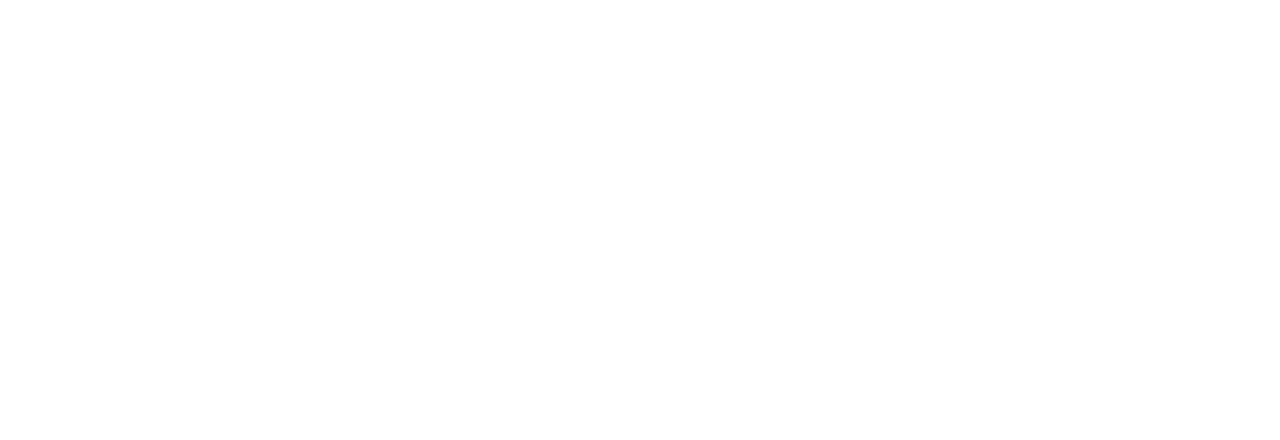
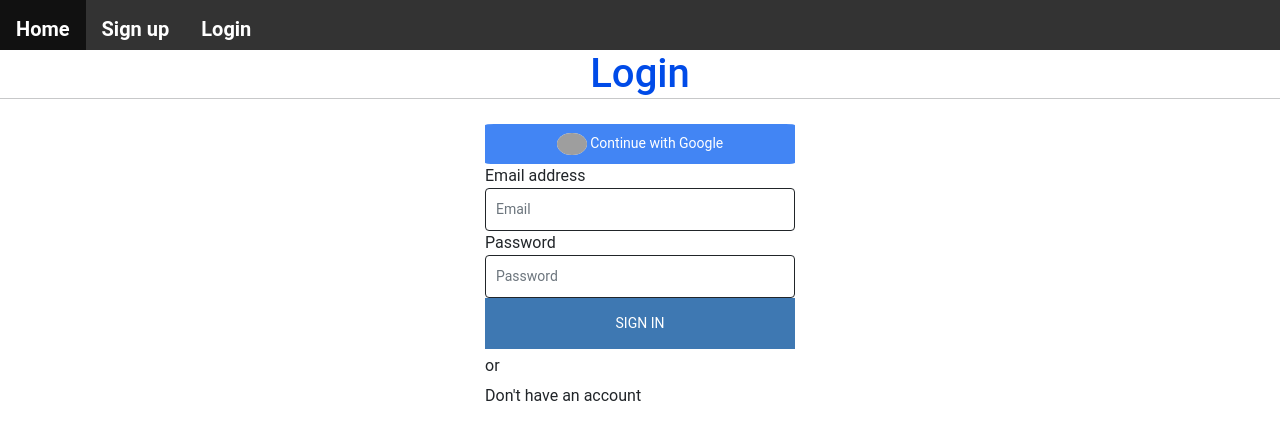
Before and after one commit to abdallahabusedo/LevelUp_E-learning, a React (Create React App) app: page /login in a window 1280 px wide. Shown: the top 440 px of the page. Built offline with nearby package versions, Linux system fonts and the light colour scheme; no server answers; grey boxes are pictures that could not be loaded.

Commit message:
Handled Auth Context & PrivateRoutes

```diff
--- a/src/components/profile/UserForm.jsx
+++ b/src/components/profile/UserForm.jsx
@@ -1,7 +1,9 @@
 import React, { useState, useEffect } from "react";
 import { fireStore, auth } from "./../../services/firebase";
+import { useAuth } from "./../../services/authContext";
 
 export default function UserForm(props) {
+  const { currentUser } = useAuth();
   var [Info, setInfo] = useState({
     username: "",
     profileImage: "",
@@ -20,7 +22,7 @@ export default function UserForm(props) {
   useEffect(() => {
     return fireStore
       .collection("users")
-      .doc(auth.currentUser.uid)
+      .doc(currentUser.uid)
       .get()
       .then((doc) => {
         if (doc.exists) {
--- a/src/components/profile/UserImage.jsx
+++ b/src/components/profile/UserImage.jsx
@@ -2,16 +2,17 @@ import React, { useState, useEffect } from "react";
 import "./../../assets/styles/profile.css";
 import dummy from "./../../assets/Images/dummyprofile.jpg";
 import { storage, fireStore } from "./../../services/firebase";
+import { useAuth } from "./../../services/authContext";
 
-export default function UserImage(props) {
-  var userId = props.uid;
+export default function UserImage() {
 
+  const { currentUser } = useAuth();
   const [userImage, setUserImage] = useState();
 
   useEffect(() => {
     return fireStore
       .collection("users")
-      .doc(userId)
+      .doc(currentUser.uid)
       .get()
       .then((doc) => {
         if (doc.exists) {
@@ -20,7 +21,7 @@ export default function UserImage(props) {
           else setUserImage(doc.get("profileImage"));
         }
       });
-  }, [userId, setUserImage]);
+  }, [currentUser.uid, setUserImage]);
 
   const metadata = {
     contentType: "image/jpg",
@@ -31,7 +32,7 @@ export default function UserImage(props) {
   };
 
   const updateIamge = async (e) => {
-    var imgRef = storage.ref("Images").child(`${props.uid}/userImage`);
+    var imgRef = storage.ref("Images").child(`${currentUser.uid}/userImage`);
 
     await imgRef.put(e.target.files[0], metadata);
 
@@ -40,7 +41,7 @@ export default function UserImage(props) {
       .then((url) => {
         fireStore
           .collection("users")
-          .doc(userId)
+          .doc(currentUser.uid)
           .update({
             profileImage: url,
           })
--- a/src/components/profile/UserProfile.jsx
+++ b/src/components/profile/UserProfile.jsx
@@ -1,19 +1,30 @@
 import React from "react";
+import {useHistory} from "react-router-dom";
 import UserForm from "./UserForm";
 import { fireStore } from "../../services/firebase";
 import UserImage from "./UserImage";
+import {useAuth} from "../../services/authContext";
 import "./../../assets/styles/profile.css";
-const UserProfile = (props) => {
-  var userId = props.currentUser.uid;
+const UserProfile = () => {
+
+  const { currentUser, logout }  = useAuth();
+  const history = useHistory();
+
   const AddOrEdit = (obj) => {
     fireStore
       .collection("users")
-      .doc(userId)
+      .doc(currentUser.uid)
       .set(obj)
       .catch((err) => {
         console.log(err);
       });
   };
+
+  const handleLogOut = async () => {
+    await logout().then( () => {
+      history.push("/login");
+    });
+  }
 
   return (
     <>
@@ -24,8 +35,11 @@ const UserProfile = (props) => {
           </a>
         </nav>
 
-        <UserImage uid={userId} />
+        <UserImage uid={currentUser.uid} />
         <UserForm AddOrEdit={AddOrEdit} />
+      </div>
+      <div>
+        <button onClick={handleLogOut}>Sign Out</button>
       </div>
     </>
   );
--- a/src/navigation/routes.js
+++ b/src/navigation/routes.js
@@ -14,7 +14,37 @@ import videoPage from "../pages/videoPage/videoPage.jsx";
 import Course from "../pages/Course/course.jsx";
 import CouresCreator from "../pages/CourseCreator/CourseCreator.jsx";
 import Search from "../pages/Search/Search";
+
+import { useAuth , AuthProvider } from "../services/authContext";
+
+const PrivateRoute = ({ component: Component, ...rest }) => {
+  const { currentUser } = useAuth()
+
+  return (
+    <Route
+      {...rest}
+      render={props => {
+        return currentUser ? <Component {...props} /> : <Redirect to="/login" />
+      }}
+    ></Route>
+  )
+}
+
+const AuthenticatedRoute = ({ component: Component, ...rest }) => {
+  const { currentUser } = useAuth()
+
+  return (
+    <Route
+      {...rest}
+      render={props => {
+        return !currentUser ? <Component {...props} /> : <Redirect to="/user/profile" />
+      }}
+    ></Route>
+  )
+}
+
 const createRoutes = () => (
+  <AuthProvider>
     <Router>
       <Switch>
         <Route exact path="/">
@@ -24,12 +54,13 @@ const createRoutes = () => (
         <Route exact path="/home" component={Home} />
         <Route exact path="/course/:id" component={Course} />
         <Route exact path="/createcourse" component={CouresCreator} />
-      <Route exact path="/signup" component={SignUp} />
-      <Route exact path="/signin" component={SignIn} />
-      <Route exact path="/user/profile" component={Profile} />
+        <AuthenticatedRoute exact path="/signup" component={SignUp} />
+        <AuthenticatedRoute exact path="/login" component={SignIn} />
+        <PrivateRoute exact path="/user/profile" component={Profile} />
         <Route exact path="/videoPage" component={videoPage} />
       </Switch>
     </Router>
+  </AuthProvider>
 );
 
 export default createRoutes;
--- a/src/pages/AccountLogin/signin.jsx
+++ b/src/pages/AccountLogin/signin.jsx
@@ -1,50 +1,53 @@
-import React, { Component } from "react";
+import React, { useState } from "react";
 import NavigationBar from "../../components/navComponent";
 
-import { Link } from "react-router-dom";
+import { Link , useHistory} from "react-router-dom";
 
 import { fireStore } from "../../services/firebase";
-import { GoogleAuth, userAuth } from "../../services/Authentication";
+import { useAuth } from "../../services/authContext"
 
 import "../../assets/styles/Form.css";
-export default class SignIn extends Component {
-  constructor(props) {
-    super(props);
-    this.state = {
+const SignIn = () => {
+  const {login , googleSign} = useAuth();
+  const history = useHistory();
+  const [loading, setLoading] = useState(false)
+
+  const [data,setData] = useState({
       email: "",
-      password: "",
-    };
-  }
+      password: ""
+  });
 
-  handleChange = (event) => {
+
+  const handleChange = async (event) => {
     let name = event.target.name,
       value = event.target.value;
-    this.setState({ [name]: value });
+    setData({ [name]: value });
   };
 
-  handleSubmit = (event) => {
+  const handleSubmit = async (event) => {
     event.preventDefault();
 
-    let { email, password } = this.state;
+    let { email, password } = useState;
+
+    setLoading(true)
     if (event.target.name === "userAuth") {
-      userAuth(email, password)
+      await login(email, password)
         .then(() => {
           console.log("User Auth Success");
-          this.props.history.push("/user/profile");
+          history.push("/user/profile");
         })
         .catch((err) => {
           alert(err.message);
         });
     } else if (event.target.name === "googleAuth") {
-      GoogleAuth()
-        .then((result) => {
+
+      await googleSign().then((result) => {
           console.log("Google Auth Success");
           var ref = fireStore.collection("users");
 
           ref.get(result.user.uid).then((doc) => {
-            if (!doc.exists) {
-              ref
-                .doc(result.user.uid)
+            if (!doc.exists)
+              ref.doc(result.user.uid)
                 .set({
                   username: result.user.displayName,
                   profileImage: "",
@@ -55,30 +58,23 @@ export default class SignIn extends Component {
                   LinkGitHub: "",
                   LinkLinkedIn: "",
                 })
-                .then(() => {
-                  this.props.history.push("/user/profile");
-                  //this.props.history.push("/");
           });
-            } else {
-              this.props.history.push("/user/profile");
-              //this.props.history.push("/");
-            }
-          });
-        })
-        .catch((err) => {
+      }).catch((err) => {
           console.log(err.message);
       });
+      history.push("/user/profile");
     }
-  };
+    setLoading(false);
+  }
 
-  render() {
+
   return (
     <div className="form-container">
       <NavigationBar />
       <h1> Login </h1>
       <hr />
-        <form name="userAuth" onSubmit={this.handleSubmit}>
-          <div className="form-group" onClick={this.handleSubmit}>
+      <form name="userAuth" onSubmit={handleSubmit}>
+        <div className="form-group" onClick={handleSubmit}>
           <button type="button" name="googleAuth">
             {" "}
             <img
@@ -98,7 +94,7 @@ export default class SignIn extends Component {
             id="email"
             placeholder="Email"
             name="email"
-              onChange={this.handleChange}
+            onChange={handleChange}
           />
         </div>
         <div className="form-group">
@@ -110,7 +106,7 @@ export default class SignIn extends Component {
             id="password"
             placeholder="Password"
             name="password"
-              onChange={this.handleChange}
+            onChange={handleChange}
           />
         </div>
         <div className="form-actions">
@@ -126,4 +122,6 @@ export default class SignIn extends Component {
     </div>
   );
 }
-}
+
+
+export default SignIn;
--- a/src/pages/AccountLogin/signup.jsx
+++ b/src/pages/AccountLogin/signup.jsx
@@ -1,33 +1,33 @@
-import React, { Component } from 'react';
+import React, { useState , setState } from 'react';
 import NavigationBar from "../../components/navComponent";
 
 import { Link } from 'react-router-dom';
-import { createUser } from "../../services/Authentication";
 import { fireStore } from "./../../services/firebase";
+import { useAuth } from "../../services/authContext"
 import "../../assets/styles/Form.css";
-export default class SignUp extends Component {
+const SignUp = () => {
 
-  constructor(props)
-  {
-      super(props);
-      this.state = {
+  const {authContext} = useAuth();
+  const [loading, setLoading] = useState(false)
+  const [data,setData] = useState({
     email: "",
     password: "",
     username: "",
     job: "",
     EducationPosition: ""
-      };
+  });
+
+  const handleChange = ( event ) => {
+      let name = event.target.name , value = event.target.value;
+      setData({ [name]:value } );
   }
 
-  handleChange = ( event ) => {
-      let name = event.target.name , value = event.target.value;
-      this.setState({ [name]:value } );
-  }
+  const handleSubmit = async ( event ) => {
+      event.preventDefault();
+      let { email, password, username, job, EducationPosition } = useState;
 
-  handleSubmit = ( event ) => {
-      event.preventDefault();
-      let { email, password, username, job, EducationPosition } = this.state;
-      createUser(email, password)
+      setLoading(true);
+      authContext.SignUp(email, password)
         .then((result) => {
           console.log("success");
           fireStore
@@ -53,15 +53,14 @@ export default class SignUp extends Component {
         .catch((err) => {
           console.log(err);
         });
+        setLoading(false);
   }
 
-  render() {
   return (
     <div className="form-container">
       <NavigationBar />
       <h1> Signup </h1>
       <hr />
-
       <form>
         <div className="form-group">
           <label>User Name</label>
@@ -72,7 +71,7 @@ export default class SignUp extends Component {
             id="username"
             placeholder="Username"
             name="username"
-              onChange={this.handleChange}
+            onChange={handleChange}
           />
         </div>
         <div className="form-group">
@@ -84,7 +83,7 @@ export default class SignUp extends Component {
             id="email"
             placeholder="Email"
             name="email"
-              onChange={this.handleChange}
+            onChange={handleChange}
           />
         </div>
         <div className="form-group">
@@ -96,7 +95,7 @@ export default class SignUp extends Component {
             id="password"
             placeholder="Password"
             name="password"
-              onChange={this.handleChange}
+            onChange={handleChange}
           />
         </div>
         <div className="form-group">
@@ -108,16 +107,15 @@ export default class SignUp extends Component {
             id="job"
             placeholder="Job / Education"
             name="job"
-              onChange={this.handleChange}
+            onChange={handleChange}
           />
         </div>
-
         <div className="form-actions">
           <input
             type="submit"
             value="Sign Up"
             name="userAuth"
-              onClick={this.handleSubmit}
+            onClick={handleSubmit}
           />
         </div>
         <div className="form-footer">
@@ -128,4 +126,5 @@ export default class SignUp extends Component {
     </div>
   );
 }
-}
+
+export default SignUp;
--- a/src/pages/User/Profile.jsx
+++ b/src/pages/User/Profile.jsx
@@ -1,28 +1,15 @@
-import React, { useState, useEffect } from "react";
-import { auth } from "../../services/firebase";
+import React from "react";
+import { useHistory } from "react-router-dom";
+import { useAuth } from "../../services/authContext";
 import UserProfile from "./../../components/profile/UserProfile";
 import "./../../assets/styles/profile.css";
 const Profile = () => {
-  const [userState, setUserState] = useState({
-    currentUser: auth.currentUser,
-    loggedIn: false,
-  });
 
-  useEffect(() => {
-    return auth.onAuthStateChanged((user) => {
-      if (user) {
-        setUserState({ currentUser: user, loggedIn: true });
-      } else {
-        setUserState({ currentUser: user, loggedIn: false });
-      }
-    });
-  }, []);
+  const { currentUser } = useAuth()
+  const history = useHistory()
 
-  if (userState.loggedIn) {
-    return <UserProfile currentUser={userState.currentUser} />;
-  } else {
-    return <></>;
-  }
+  return <UserProfile currentUser={currentUser} />;
+
 };
 
 export default Profile;
--- /dev/null
+++ b/src/services/authContext.js
@@ -0,0 +1,54 @@
+import React, { useContext, useState, useEffect, createContext } from "react"
+import { auth , provider } from "../services/firebase"
+
+const AuthContext = createContext()
+
+export function useAuth() {
+  return useContext(AuthContext)
+}
+
+export function AuthProvider({ children }) {
+  const [currentUser, setCurrentUser] = useState()
+  const [loading, setLoading] = useState(true)
+
+  useEffect(() => {
+    const unsubscribe = auth.onAuthStateChanged(user => {
+      setCurrentUser(user)
+      setLoading(false)
+    })
+
+    return () => unsubscribe;
+  }, [])
+
+  function signup(email, password) {
+    return auth.createUserWithEmailAndPassword( email, password );
+  }
+
+  function googleSign() {
+    provider.addScope('profile');
+    provider.addScope('email');
+    return auth.signInWithPopup(provider);
+  }
+
+  function login(email, password) {
+    return auth.signInWithEmailAndPassword(email, password)
+  }
+
+  function logout() {
+    return auth.signOut()
+  }
+
+  const value = {
+    currentUser,
+    login,
+    signup,
+    logout,
+    googleSign
+  }
+
+  return (
+    <AuthContext.Provider value={value}>
+      {!loading && children}
+    </AuthContext.Provider>
+  )
+}
```
Also changed, not shown: src/services/Authentication.js (deleted, +0 -18 lines), src/services/firebase.js (+12 -12 lines). Lines whose indentation alone changed are shown as unchanged.
